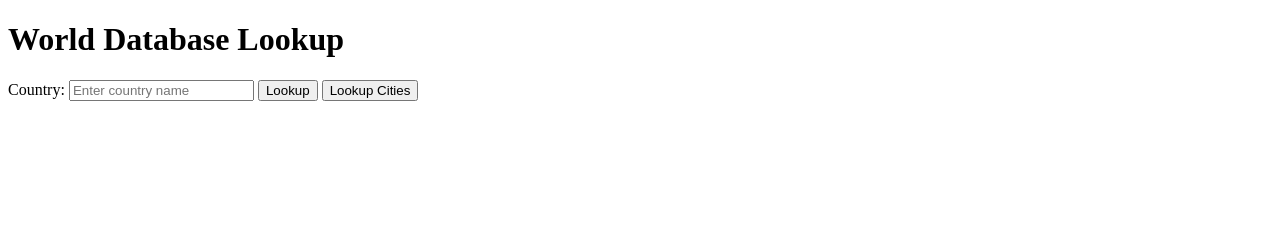
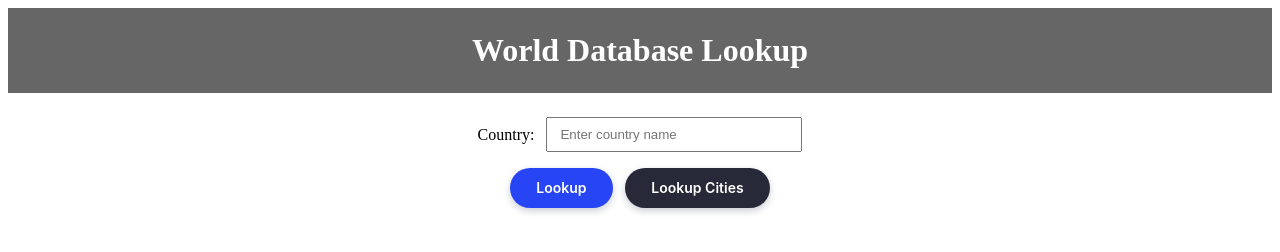
Before and after one commit to Rigboi/info2180-lab5, a plain HTML site: page index.html in a window 1280 px wide. Drawn offline with Linux system fonts and the light colour scheme.

Commit message:
Added Styling

```diff
--- a/index.html
+++ b/index.html
@@ -18,10 +18,14 @@
 
 		<main>
 			<div id="controls">
-				<label for="country">Country:</label>
-				<input id="country" type="search" name="country" placeholder="Enter country name" />
-				<button id="lookup">Lookup</button>
-				<button id="cities">Lookup Cities</button>
+				<div class="country-field">
+					<label for="country">Country:</label>
+					<input id="country" type="search" name="country" placeholder="Enter country name" />
+				</div>
+				<div class="lookup-actions">
+					<button id="lookup">Lookup</button>
+					<button id="cities">Lookup Cities</button>
+				</div>
 			</div>
 
 			<div id="result">
--- a/world.css
+++ b/world.css
@@ -1 +1,77 @@
-/* Add your own styles */
+header {
+    background-color: #666;
+    color: #fff;
+    padding: 1.5rem 1rem;
+    text-align: center;
+}
+
+header h1 {
+    margin: 0;
+}
+
+#lookup,
+#cities {
+    min-height: 40px;
+    padding: 0 1.65rem;
+    border: 0;
+    border-radius: 999px;
+    color: #fff;
+    font: 600 0.875rem/1.2 Inter, system-ui, sans-serif;
+    box-shadow: 0 3px 7px rgb(24 32 64 / 22%);
+    cursor: pointer;
+}
+
+#lookup {
+    background-color: #2845f5;
+}
+
+#cities {
+    background-color: #272938;
+}
+
+#lookup:hover,
+#cities:hover {
+    filter: brightness(1.1);
+}
+
+#lookup:focus-visible,
+#cities:focus-visible {
+    outline: 2px solid #2845f5;
+    outline-offset: 3px;
+}
+
+#controls {
+    display: flex;
+    flex-direction: column;
+    align-items: center;
+    gap: 1rem;
+    padding: 1.5rem 1rem;
+}
+
+.country-field,
+.lookup-actions {
+    display: flex;
+    flex-wrap: wrap;
+    align-items: center;
+    justify-content: center;
+    gap: 0.75rem;
+    max-width: 100%;
+}
+
+#country {
+    box-sizing: border-box;
+    width: 16rem;
+    max-width: 100%;
+    padding: 0.5rem 0.75rem;
+}
+
+#result table {
+    margin: 0 auto;
+    border-collapse: collapse;
+}
+
+#result th,
+#result td {
+    border: 1px solid #b5b5b5;
+    padding: 0.5rem 0.75rem;
+}
--- a/world.js
+++ b/world.js
@@ -12,7 +12,7 @@ document.addEventListener("DOMContentLoaded", () => {
     })
 
 CitButton.addEventListener("click", async () => {
-    const url = `world.php?country={encodeURIComponent(country.value)}&lookup=cities`;
+    const url = `world.php?country=${encodeURIComponent(country.value)}&lookup=cities`;
     const response = await fetch(url);
     result.innerHTML = await response.text();
 
```
